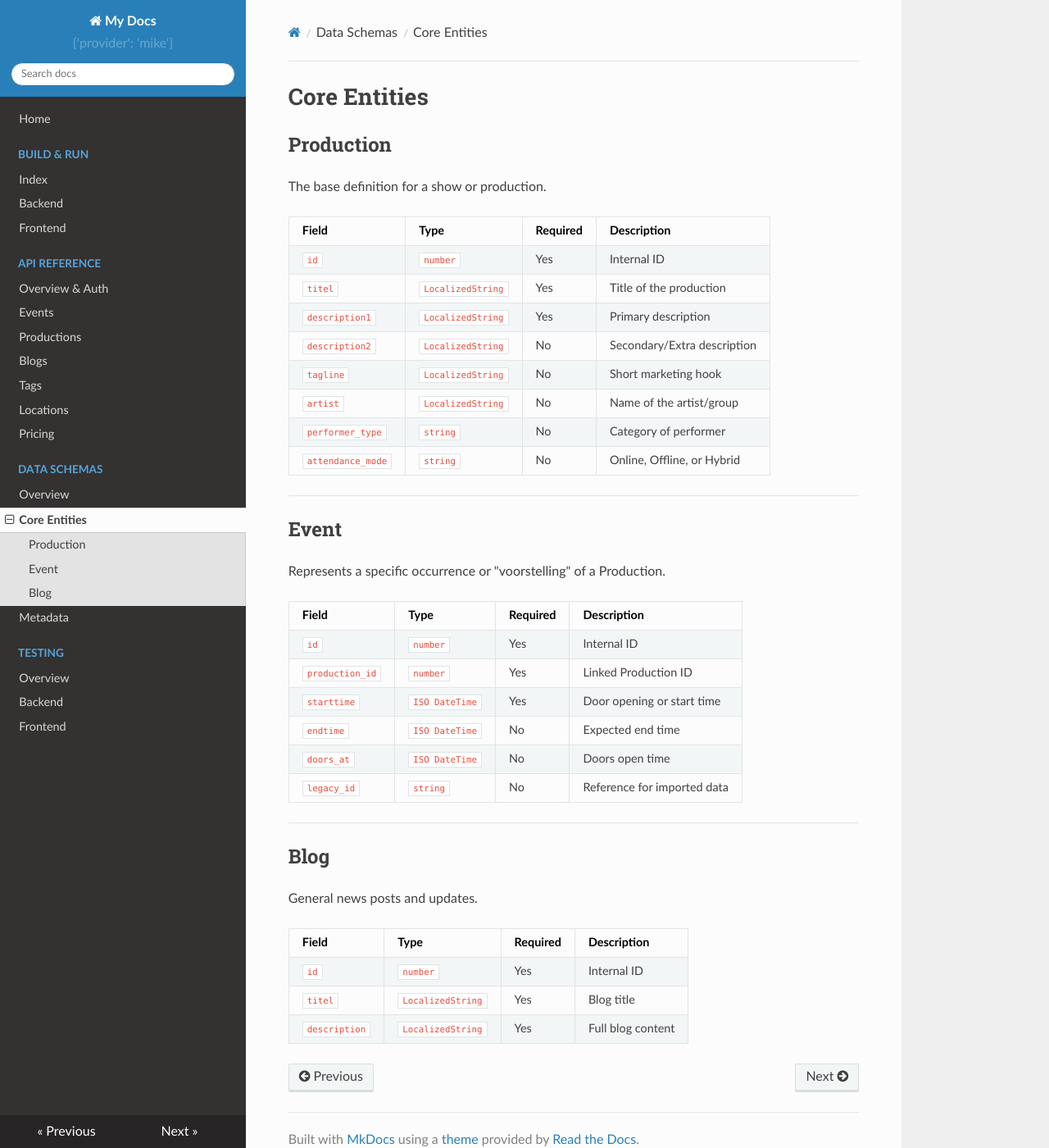
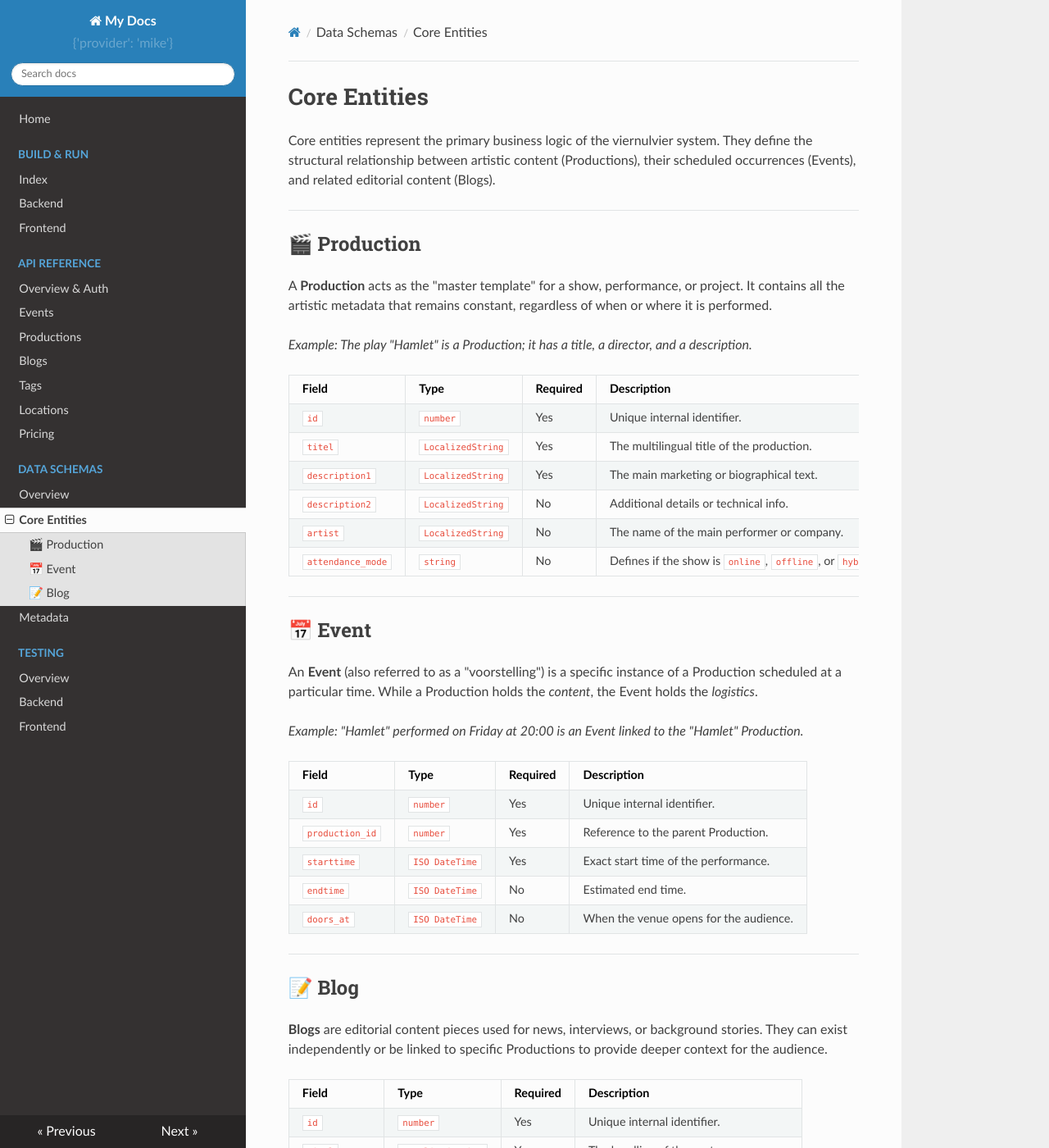
Before and after one commit to SELab-2/viernulvier-4, an MkDocs documentation site: the page built from docs/schemas/entities.md, in a window 1280 px wide and 1400 px high. Shown: the whole window at 82% size. Built offline with MkDocs 1.6.1, drawn with Linux system fonts in a browser that asks for light colours; nearby versions of some CDN libraries; some of the changed text lies outside the part shown.

Commit message:
Slight changes as requested

```diff
--- a/docs/schemas/entities.md
+++ b/docs/schemas/entities.md
@@ -1,40 +1,45 @@
 # Core Entities
 
-## Production
-The base definition for a show or production.
+Core entities represent the primary business logic of the viernulvier system. They define the structural relationship between artistic content (Productions), their scheduled occurrences (Events), and related editorial content (Blogs).
+
+---
+
+## 🎬 Production
+A **Production** acts as the "master template" for a show, performance, or project. It contains all the artistic metadata that remains constant, regardless of when or where it is performed.
+
+*Example: The play "Hamlet" is a Production; it has a title, a director, and a description.*
 
 | Field | Type | Required | Description |
 | :--- | :--- | :--- | :--- |
-| `id` | `number` | Yes | Internal ID |
-| `titel` | `LocalizedString` | Yes | Title of the production |
-| `description1` | `LocalizedString` | Yes | Primary description |
-| `description2` | `LocalizedString` | No | Secondary/Extra description |
-| `tagline` | `LocalizedString` | No | Short marketing hook |
-| `artist` | `LocalizedString` | No | Name of the artist/group |
-| `performer_type`| `string` | No | Category of performer |
-| `attendance_mode`| `string` | No | Online, Offline, or Hybrid |
+| `id` | `number` | Yes | Unique internal identifier. |
+| `titel` | `LocalizedString` | Yes | The multilingual title of the production. |
+| `description1` | `LocalizedString` | Yes | The main marketing or biographical text. |
+| `description2` | `LocalizedString` | No | Additional details or technical info. |
+| `artist` | `LocalizedString` | No | The name of the main performer or company. |
+| `attendance_mode`| `string` | No | Defines if the show is `online`, `offline`, or `hybrid`. |
 
 ---
 
-## Event
-Represents a specific occurrence or "voorstelling" of a Production.
+## 📅 Event
+An **Event** (also referred to as a "voorstelling") is a specific instance of a Production scheduled at a particular time. While a Production holds the *content*, the Event holds the *logistics*.
+
+*Example: "Hamlet" performed on Friday at 20:00 is an Event linked to the "Hamlet" Production.*
 
 | Field | Type | Required | Description |
 | :--- | :--- | :--- | :--- |
-| `id` | `number` | Yes | Internal ID |
-| `production_id` | `number` | Yes | Linked Production ID |
-| `starttime` | `ISO DateTime` | Yes | Door opening or start time |
-| `endtime` | `ISO DateTime` | No | Expected end time |
-| `doors_at` | `ISO DateTime` | No | Doors open time |
-| `legacy_id` | `string` | No | Reference for imported data |
+| `id` | `number` | Yes | Unique internal identifier. |
+| `production_id` | `number` | Yes | Reference to the parent Production. |
+| `starttime` | `ISO DateTime` | Yes | Exact start time of the performance. |
+| `endtime` | `ISO DateTime` | No | Estimated end time. |
+| `doors_at` | `ISO DateTime` | No | When the venue opens for the audience. |
 
 ---
 
-## Blog
-General news posts and updates.
+## 📝 Blog
+**Blogs** are editorial content pieces used for news, interviews, or background stories. They can exist independently or be linked to specific Productions to provide deeper context for the audience.
 
 | Field | Type | Required | Description |
 | :--- | :--- | :--- | :--- |
-| `id` | `number` | Yes | Internal ID |
-| `titel` | `LocalizedString` | Yes | Blog title |
-| `description` | `LocalizedString` | Yes | Full blog content |
+| `id` | `number` | Yes | Unique internal identifier. |
+| `titel` | `LocalizedString` | Yes | The headline of the post. |
+| `description` | `LocalizedString` | Yes | The full content/body of the blog post. |
```
Also changed, not shown: docs/schemas/metadata.md (+25 -11 lines).
